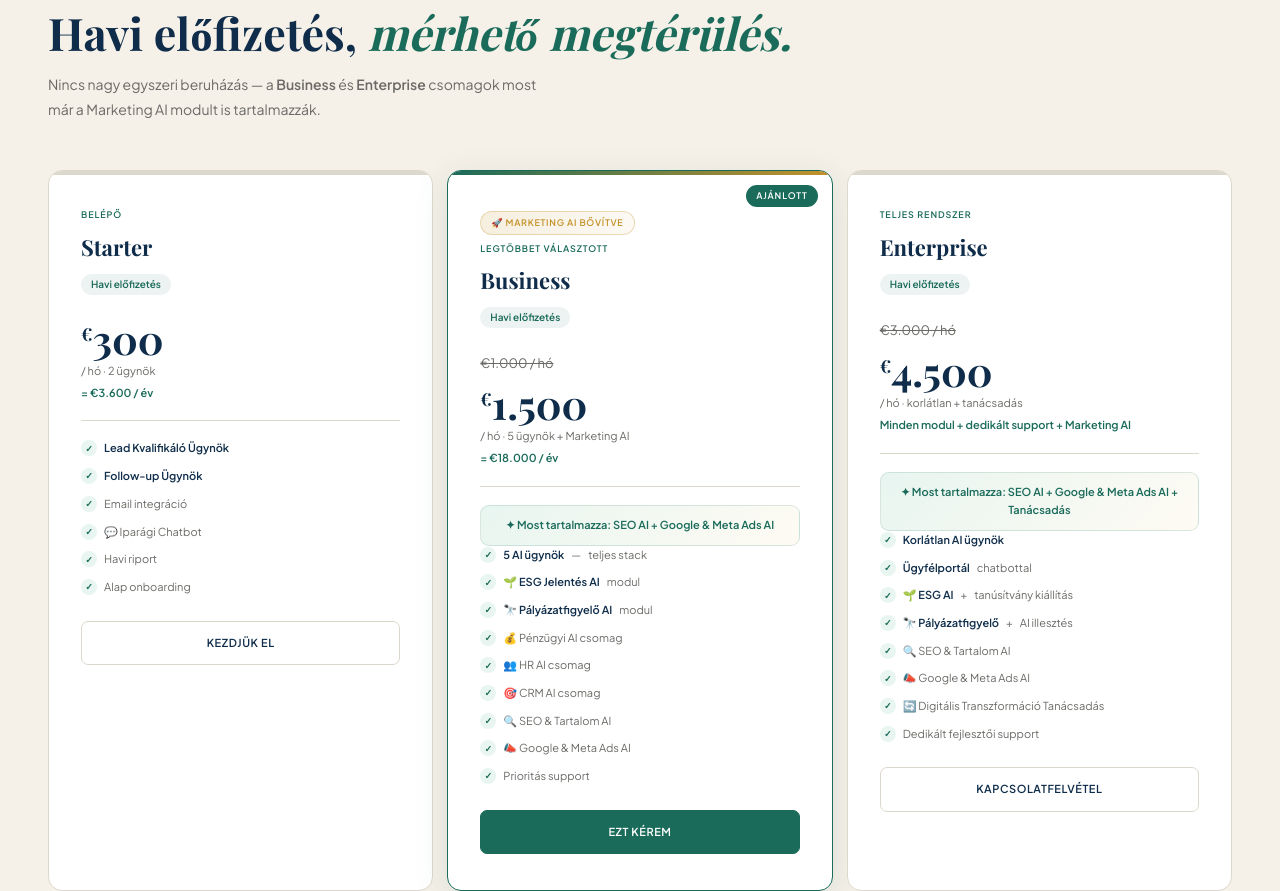
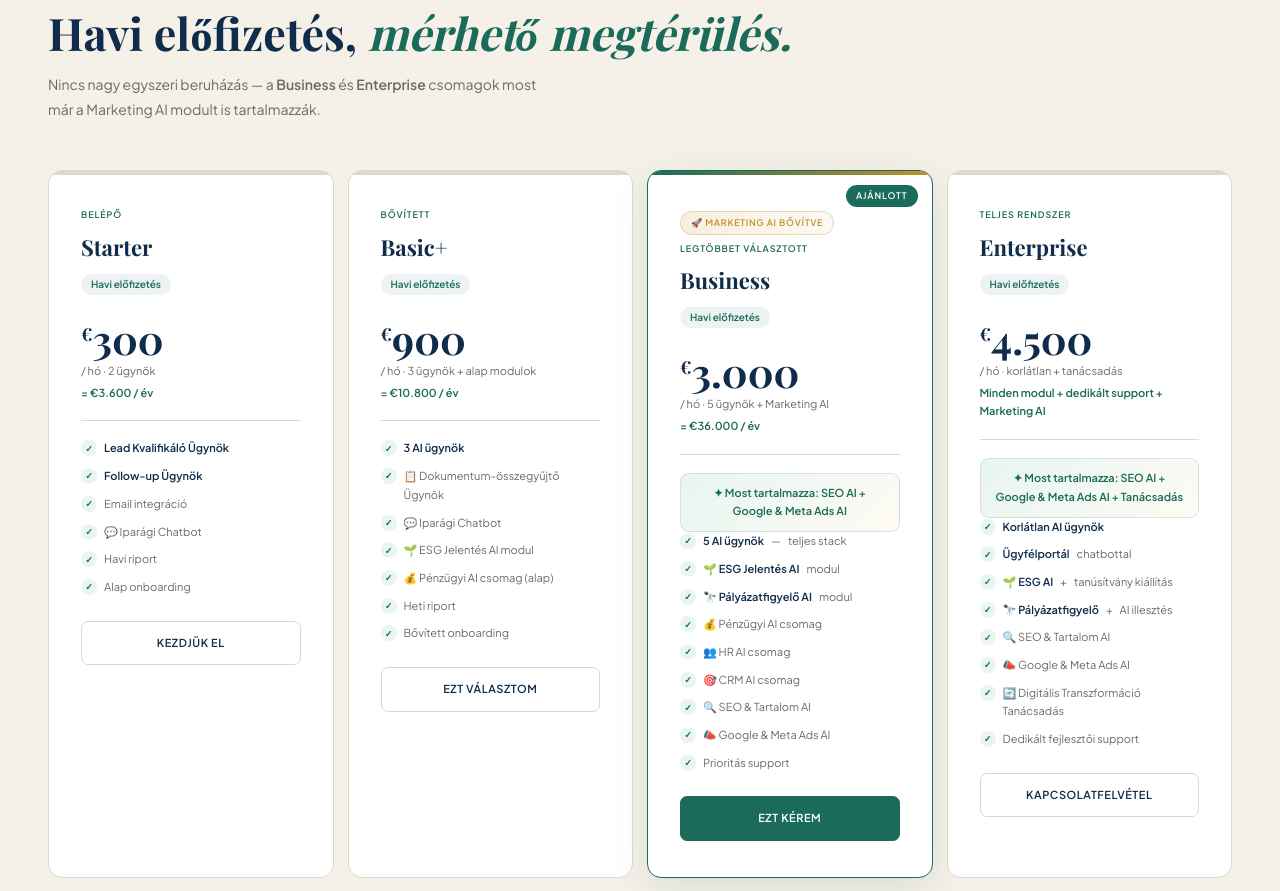
Before and after one commit to Evron73/Interncomp-landing, a plain HTML site: page index.html in a window 1280 px wide. Shown: the part 8507-9398 px from the top of the page. Drawn offline with nearby package versions, Linux system fonts and the light colour scheme; a web font is replaced by a local one.

Commit message:
Update index.html

```diff
--- a/index.html
+++ b/index.html
@@ -323,7 +323,7 @@ h2 em{font-style:italic;color:var(--teal);}
 .pc-value-callout{margin-top:10px;padding:10px 14px;background:linear-gradient(135deg,var(--teal-pale),rgba(240,201,106,0.08));border:1px solid rgba(26,107,90,0.15);border-radius:9px;font-size:11px;color:var(--teal);font-weight:600;text-align:center;}
 /* PRICING */
 .price-sec{background:var(--warm);}
-.price-grid{display:grid;grid-template-columns:repeat(3,1fr);gap:14px;margin-top:48px;}
+.price-grid{display:grid;grid-template-columns:repeat(4,1fr);gap:14px;margin-top:48px;}
 .pc{background:white;border-radius:14px;padding:36px 32px;border:1.5px solid var(--border);position:relative;transition:all 0.3s;overflow:hidden;}
 .pc::before{content:'';position:absolute;top:0;left:0;right:0;height:4px;background:var(--border);transition:background 0.3s;}
 .pc:hover{transform:translateY(-5px);box-shadow:0 20px 56px var(--shadow);border-color:var(--teal);}
@@ -432,6 +432,9 @@ footer{background:var(--navy);padding:32px 48px;display:flex;justify-content:spa
 .mkt-bar-btn{padding:11px 24px;background:var(--teal);color:white;font-size:11px;font-weight:700;letter-spacing:0.05em;text-transform:uppercase;text-decoration:none;border-radius:7px;white-space:nowrap;transition:all 0.2s;}
 .mkt-bar-btn:hover{background:var(--teal2);}
 
+@media(max-width:1100px){
+  .price-grid{grid-template-columns:repeat(2,1fr);}
+}
 @media(max-width:900px){
   nav,section,.hero,.stats-bar,.cta-sec,footer,.compare-sec{padding-left:24px;padding-right:24px;}
   .hero,.two-col,.prob-grid,.mod-grid,.price-grid,.val-cards,.why-grid,.srv-intro,.srv-features-grid,.mkt-grid{grid-template-columns:1fr;}
@@ -990,16 +993,34 @@ footer{background:var(--navy);padding:32px 48px;display:flex;justify-content:spa
       </ul>
       <a href="#contact" class="pc-cta" id="t1cta">Kezdjük el</a>
     </div>
+    <div class="pc">
+      <div class="pc-tier" id="t15tier">Bővített</div>
+      <div class="pc-name">Basic+</div>
+      <div class="pc-billing" id="billing15">Havi előfizetés</div>
+      <div class="pc-amount"><sup>€</sup>900</div>
+      <div class="pc-period" id="t15per">/ hó · 3 ügynök + alap modulok</div>
+      <div class="pc-annual" id="t15ann">= €10.800 / év</div>
+      <div class="pc-div"></div>
+      <ul class="pc-features">
+        <li><strong id="f15_3ag">3 AI ügynök</strong></li>
+        <li id="f15_doc">📋 Dokumentum-összegyűjtő Ügynök</li>
+        <li id="f15_chat">💬 Iparági Chatbot</li>
+        <li id="f15_esg">🌱 ESG Jelentés AI modul</li>
+        <li id="f15_fin">💰 Pénzügyi AI csomag (alap)</li>
+        <li id="f15_rep">Heti riport</li>
+        <li id="f15_on">Bővített onboarding</li>
+      </ul>
+      <a href="#contact" class="pc-cta" id="t15cta">Ezt választom</a>
+    </div>
     <div class="pc featured">
       <div class="feat-badge" id="featured">Ajánlott</div>
       <div class="pc-new-badge">🚀 Marketing AI bővítve</div>
       <div class="pc-tier" id="t2tier">Legtöbbet választott</div>
       <div class="pc-name">Business</div>
       <div class="pc-billing" id="billing2">Havi előfizetés</div>
-      <div class="pc-amount-old" style="font-size:13px;color:var(--muted);text-decoration:line-through;margin-top:10px;">€1.000 / hó</div>
-      <div class="pc-amount"><sup>€</sup>1.500</div>
+      <div class="pc-amount"><sup>€</sup>3.000</div>
       <div class="pc-period" id="t2per">/ hó · 5 ügynök + Marketing AI</div>
-      <div class="pc-annual" id="t2ann">= €18.000 / év</div>
+      <div class="pc-annual" id="t2ann">= €36.000 / év</div>
       <div class="pc-div"></div>
       <div class="pc-value-callout" id="t2_value">✦ Most tartalmazza: SEO AI + Google & Meta Ads AI</div>
       <ul class="pc-features">
@@ -1019,7 +1040,6 @@ footer{background:var(--navy);padding:32px 48px;display:flex;justify-content:spa
       <div class="pc-tier" id="t3tier">Teljes rendszer</div>
       <div class="pc-name">Enterprise</div>
       <div class="pc-billing" id="billing3">Havi előfizetés</div>
-      <div class="pc-amount-old" style="font-size:13px;color:var(--muted);text-decoration:line-through;margin-top:10px;">€3.000 / hó</div>
       <div class="pc-amount"><sup>€</sup>4.500</div>
       <div class="pc-period" id="t3per">/ hó · korlátlan + tanácsadás</div>
       <div class="pc-annual" id="t3ann">Minden modul + dedikált support + Marketing AI</div>
@@ -1207,7 +1227,9 @@ const T = {
     pr_h2:"Havi előfizetés, <em>mérhető megtérülés.</em>",
     pr_sub:"Nincs nagy egyszeri beruházás — a Business és Enterprise csomagok most már a Marketing AI modult is tartalmazzák.",
     t1tier:"Belépő", t1per:"/ hó · 2 ügynök + chatbot", t1ann:"= €3.600 / év", t1cta:"Kezdjük el",
-    t2tier:"Legtöbbet választott", t2per:"/ hó · 5 ügynök + Marketing AI", t2ann:"= €18.000 / év", t2cta:"Ezt kérem",
+    t15tier:"Bővített", t15per:"/ hó · 3 ügynök + alap modulok", t15ann:"= €10.800 / év", t15cta:"Ezt választom", billing15:"Havi előfizetés",
+    f15_3ag:"3 AI ügynök", f15_doc:"📋 Dokumentum-összegyűjtő Ügynök", f15_chat:"💬 Iparági Chatbot", f15_esg:"🌱 ESG Jelentés AI modul", f15_fin:"💰 Pénzügyi AI csomag (alap)", f15_rep:"Heti riport", f15_on:"Bővített onboarding",
+    t2tier:"Legtöbbet választott", t2per:"/ hó · 5 ügynök + Marketing AI", t2ann:"= €36.000 / év", t2cta:"Ezt kérem",
     t3tier:"Teljes rendszer", t3per:"/ hó · korlátlan + tanácsadás", t3ann:"Minden modul + Marketing AI + dedikált support", t3cta:"Kapcsolatfelvétel",
     billing:"Havi előfizetés", billing2:"Havi előfizetés", billing3:"Havi előfizetés", featured:"Ajánlott",
     f_lead:"Lead Kvalifikáló Ügynök", f_fup:"Follow-up Ügynök", f_email:"Email integráció",
@@ -1387,7 +1409,9 @@ const T = {
     pr_h2:"Monthly subscription, <em>measurable returns.</em>",
     pr_sub:"No large upfront cost — Business and Enterprise plans now include the Marketing AI module.",
     t1tier:"Entry", t1per:"/ mo · 2 agents + chatbot", t1ann:"= €3,600 / year", t1cta:"Get started",
-    t2tier:"Most popular", t2per:"/ mo · 5 agents + Marketing AI", t2ann:"= €18,000 / year", t2cta:"I want this",
+    t15tier:"Extended", t15per:"/ mo · 3 agents + basic modules", t15ann:"= €10,800 / year", t15cta:"I want this", billing15:"Monthly subscription",
+    f15_3ag:"3 AI agents", f15_doc:"📋 Document Collection Agent", f15_chat:"💬 Industry Chatbot", f15_esg:"🌱 ESG Report AI module", f15_fin:"💰 Finance AI package (basic)", f15_rep:"Weekly report", f15_on:"Extended onboarding",
+    t2tier:"Most popular", t2per:"/ mo · 5 agents + Marketing AI", t2ann:"= €36,000 / year", t2cta:"I want this",
     t3tier:"Full system", t3per:"/ mo · unlimited + consulting", t3ann:"All modules + Marketing AI + dedicated support", t3cta:"Get in touch",
     billing:"Monthly subscription", billing2:"Monthly subscription", billing3:"Monthly subscription", featured:"Recommended",
     f_lead:"Lead Qualification Agent", f_fup:"Follow-up Agent", f_email:"Email integration",
```
